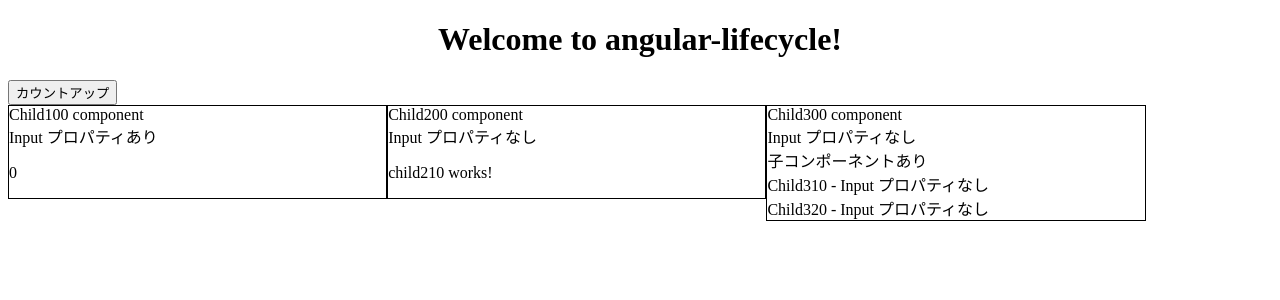
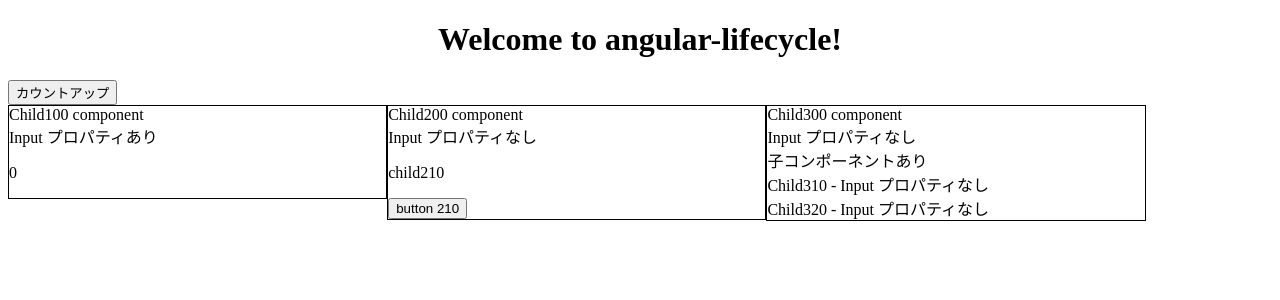
Before and after one commit to kasaharu-labs/angular-lifecycle, an Angular app: page /home in a window 1280 px wide. Shown: the top 300 px of the page. Built offline with nearby package versions, Linux system fonts and the light colour scheme.

Commit message:
Child210 にボタンを配置

```diff
--- a/src/app/presenters/child210/child210.component.html
+++ b/src/app/presenters/child210/child210.component.html
@@ -1,3 +1,3 @@
-<p>
-  child210 works!
-</p>
+<p>child210</p>
+
+<button (click)="clickButton()">button 210</button>
--- a/src/app/presenters/child210/child210.component.ts
+++ b/src/app/presenters/child210/child210.component.ts
@@ -50,4 +50,8 @@ export class Child210Component
   ngOnDestroy() {
     console.log('    Child210 : ngOnDestroy');
   }
+
+  clickButton() {
+    console.log('    Child210 : Click button');
+  }
 }
```
